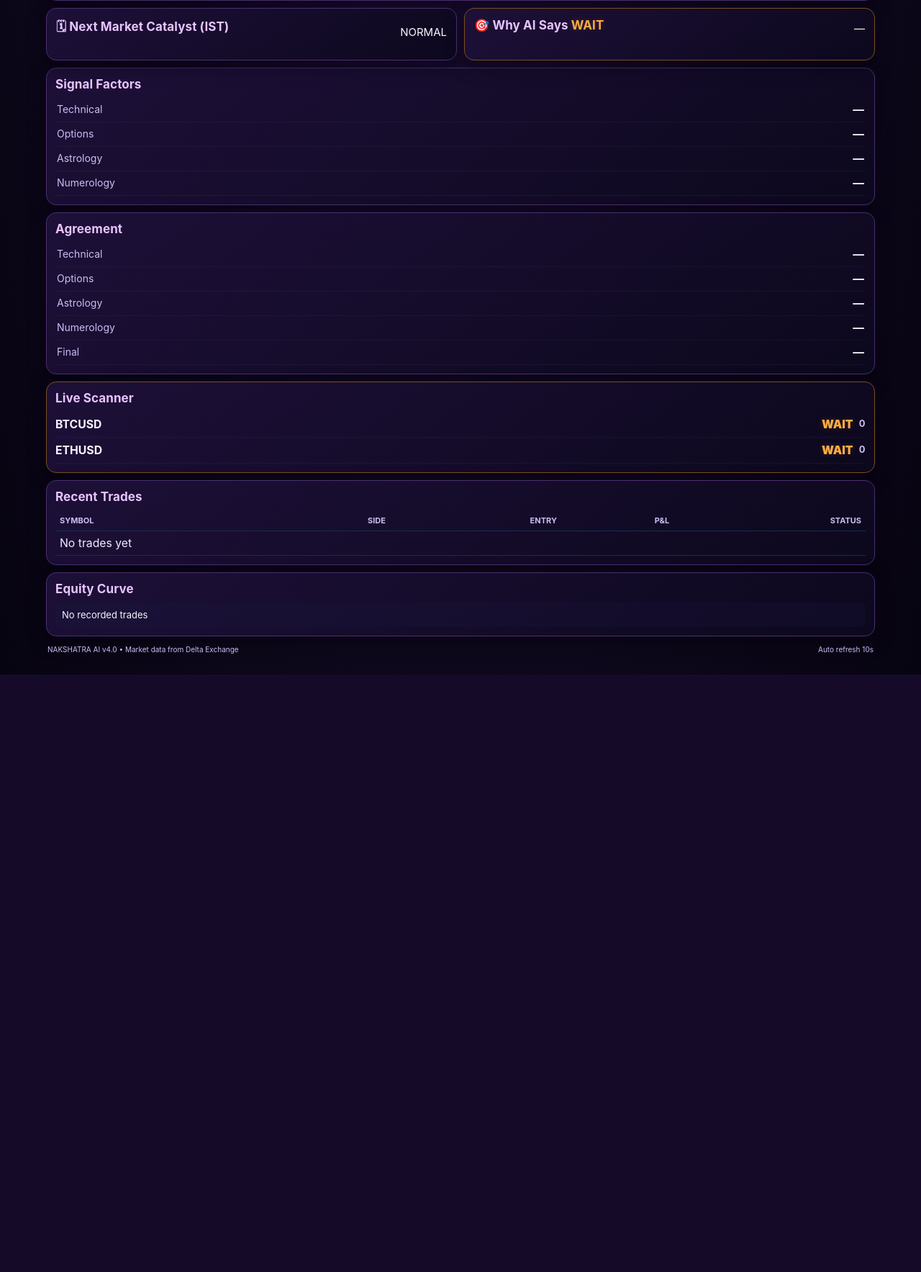
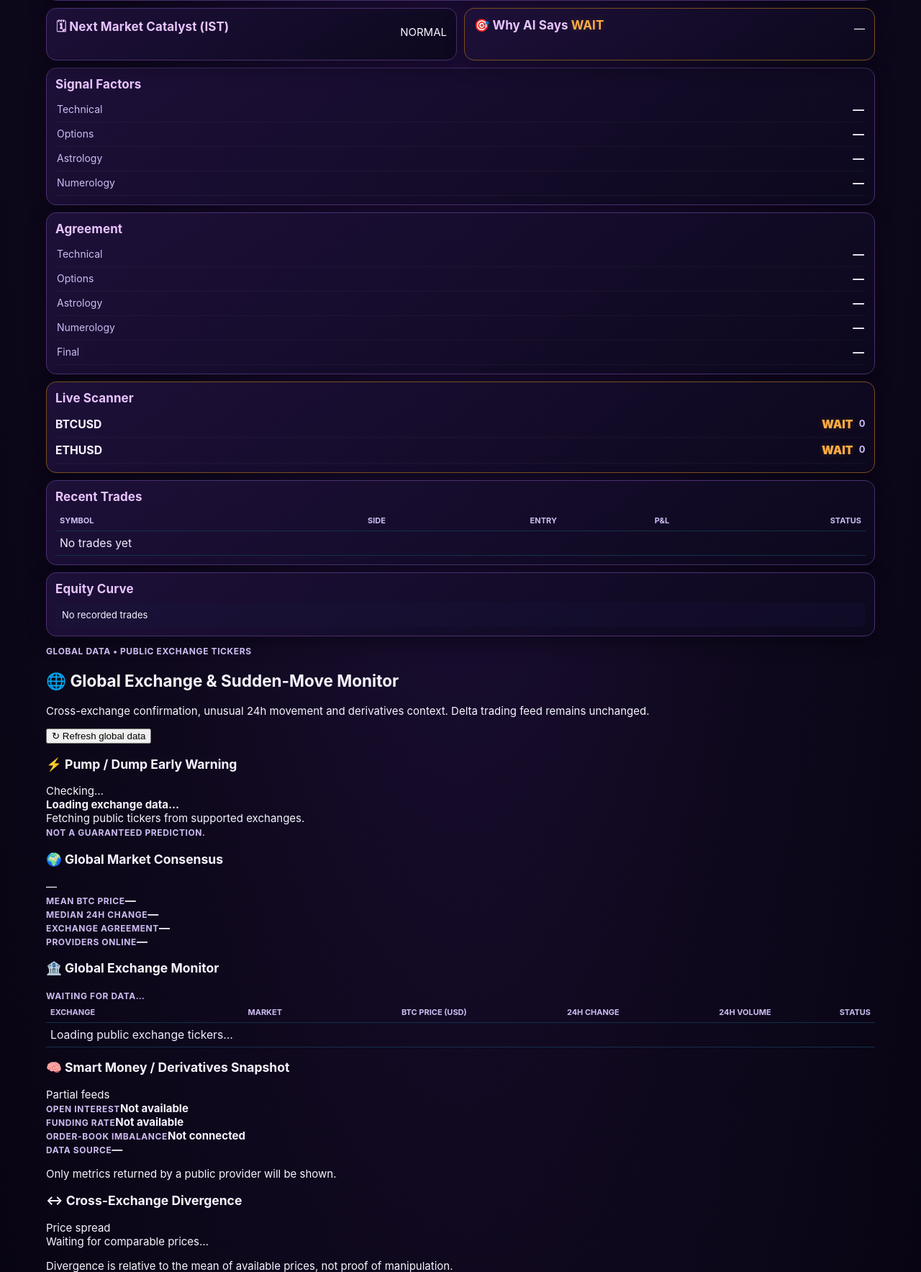
Before and after one commit to ansh9999999/NAKSHATRA-AI-CRYPTO, a FastAPI app: page / in a window 1280 px wide. Shown: the part 1384-3151 px from the top of the page at 72% size. Before the commit the page ends 2321 px from the top, so only its background shows below. Run offline with FastAPI, Linux system fonts and the light colour scheme; data that the repository does not hold is empty; parts of the project's set-up code (start-up, migrations or seed data) failed here and were passed over.

Commit message:
Add files via upload

```diff
--- a/templates/dashboard.html
+++ b/templates/dashboard.html
@@ -3,7 +3,7 @@
 <head>
 <meta charset="utf-8"><meta name="viewport" content="width=device-width,initial-scale=1,viewport-fit=cover">
 <title>NAKSHATRA AI v4.0</title>
-<link rel="stylesheet" href="/static/style.css?v=5.6.0">
+<link rel="stylesheet" href="/static/style.css?v=5.7.0">
 </head>
 <body><div class="container">
 <header class="topbar">
@@ -49,5 +49,22 @@
 <section class="card compact"><h2>Equity Curve</h2><div id="equitySummary" class="equity-summary">Loading trade history…</div></section>
 </aside>
 </main>
+<section class="global-market-wrap" id="globalMarketSection">
+  <div class="global-title-row"><div><span class="eyebrow">GLOBAL DATA • PUBLIC EXCHANGE TICKERS</span><h2>🌐 Global Exchange & Sudden-Move Monitor</h2><p>Cross-exchange confirmation, unusual 24h movement and derivatives context. Delta trading feed remains unchanged.</p></div><button id="globalRefreshBtn" class="global-refresh">↻ Refresh global data</button></div>
+  <div class="global-grid">
+    <section class="global-card global-alert-card"><div class="global-card-head"><h3>⚡ Pump / Dump Early Warning</h3><span id="gmAlertLevel" class="gm-pill sideways">Checking…</span></div><strong id="gmAlertTitle" class="gm-alert-title">Loading exchange data…</strong><div id="gmAlertReasons" class="gm-reasons">Fetching public tickers from supported exchanges.</div><small id="gmAlertMethod" class="gm-note">Not a guaranteed prediction.</small></section>
+    <section class="global-card"><div class="global-card-head"><h3>🌍 Global Market Consensus</h3><span id="gmConsensus" class="gm-signal sideways">—</span></div><div class="gm-kpis"><div><small>Mean BTC Price</small><b id="gmMeanPrice">—</b></div><div><small>Median 24h Change</small><b id="gmMedianChange">—</b></div><div><small>Exchange Agreement</small><b id="gmAgreement">—</b></div><div><small>Providers Online</small><b id="gmProviders">—</b></div></div></section>
+  </div>
+  <section class="global-card"><div class="global-card-head"><h3>🏦 Global Exchange Monitor</h3><small id="gmUpdated">Waiting for data…</small></div><div class="gm-table-wrap"><table class="gm-table"><thead><tr><th>Exchange</th><th>Market</th><th>BTC Price (USD)</th><th>24h Change</th><th>24h Volume</th><th>Status</th></tr></thead><tbody id="gmExchangeRows"><tr><td colspan="6">Loading public exchange tickers…</td></tr></tbody></table></div></section>
+  <div class="global-grid">
+    <section class="global-card"><div class="global-card-head"><h3>🧠 Smart Money / Derivatives Snapshot</h3><span class="gm-pill sideways">Partial feeds</span></div><div class="gm-kpis"><div><small>Open Interest</small><b id="gmOpenInterest">Not available</b></div><div><small>Funding Rate</small><b id="gmFunding">Not available</b></div><div><small>Order-Book Imbalance</small><b id="gmBookImbalance">Not connected</b></div><div><small>Data Source</small><b id="gmDerivSource">—</b></div></div><p id="gmSmartNote" class="gm-note">Only metrics returned by a public provider will be shown.</p></section>
+    <section class="global-card"><div class="global-card-head"><h3>↔ Cross-Exchange Divergence</h3><span class="gm-pill sideways">Price spread</span></div><div id="gmDivergences" class="gm-divergences">Waiting for comparable prices…</div><p class="gm-note">Divergence is relative to the mean of available prices, not proof of manipulation.</p></section>
+  </div>
+  <div class="global-grid">
+    <section class="global-card"><div class="global-card-head"><h3>💥 Liquidation & Squeeze Risk</h3><span id="gmLiqStatus" class="gm-pill sideways">Unconfirmed</span></div><strong id="gmSqueeze" class="gm-alert-title">No liquidation feed connected</strong><p id="gmLiqNote" class="gm-note">This section will not guess long/short squeeze risk without a reliable liquidation stream.</p></section>
+    <section class="global-card"><div class="global-card-head"><h3>🎯 AI Sudden-Move Probability</h3><span id="gmProbabilityStatus" class="gm-pill sideways">Not calibrated</span></div><div class="gm-probability"><div><small>Upward probability</small><b id="gmUpProbability">Not published</b></div><div><small>Downward probability</small><b id="gmDownProbability">Not published</b></div></div><p id="gmProbabilityNote" class="gm-note">Probabilities remain hidden until a historical backtest calibrates them; no fabricated confidence score.</p></section>
+  </div>
+  <div class="global-footnote">Global monitor is read-only and separate from Delta trading logic. Exchange endpoints can be rate-limited or region-blocked; unavailable sources are shown explicitly. Current warning uses 24h ticker thresholds, not second-by-second prediction.</div>
+</section>
 <footer><span>NAKSHATRA AI v4.0 • Market data from Delta Exchange</span><span>Auto refresh 10s</span></footer>
-</div><script src="/static/app.js?v=5.6.0"></script></body></html>
+</div><script src="/static/app.js?v=5.7.0"></script><link rel="stylesheet" href="/static/global-market.css?v=1.0.0"><script src="/static/global-market.js?v=1.0.0"></script></body></html>
```
